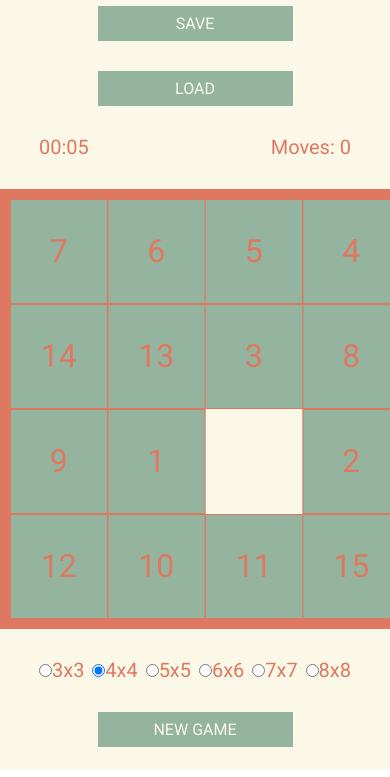
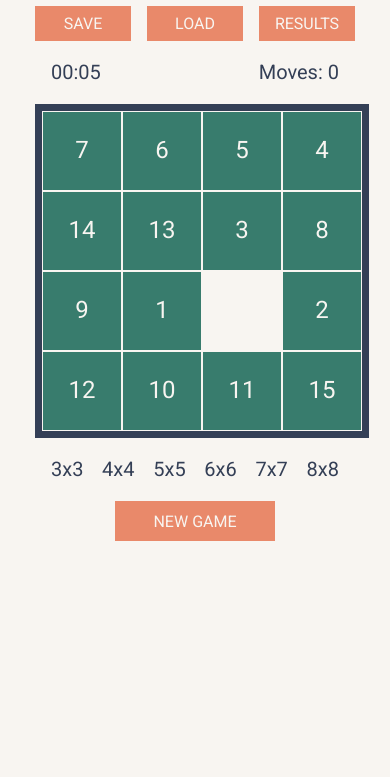
Before and after one commit to Ilichhh/rs-stage-1, a website built with webpack: page gem-puzzle/src/index.html in a window 390 px wide. Shown: the part 74-851 px from the top of the page. Built offline with nearby package versions, Linux system fonts and the light colour scheme.

Commit message:
feat: add responsive, redesign

```diff
--- a/gem-puzzle/src/index.js
+++ b/gem-puzzle/src/index.js
@@ -26,8 +26,11 @@ window.addEventListener('DOMContentLoaded', () => {
     <main class="container">
       <h1 class="header">Gem Puzzle</h1>
       <button class="button sound-button">${volumeOn}</button>
-      <button class="button save">SAVE</button>
-      <button class="button load">LOAD</button>
+      <div class="buttons-wrapper">
+        <button class="button save">SAVE</button>
+        <button class="button load">LOAD</button>
+        <button class="button load">RESULTS</button>
+      </div>
       <div class="stats-wrapper">
         <span class="time">00:00</span>
         <span class="moves">Moves: ${state.moves}</span>
@@ -248,6 +251,8 @@ window.addEventListener('DOMContentLoaded', () => {
 
   sizeOptions.addEventListener('click', (e) => {
     const size = +e.target.value;
+    // console.log(e.target)
+    // e.target.label.classlist.add('.size_checked');
     if (size) {
       generateField(size);
       startNewGame(state.countItems);
--- a/gem-puzzle/src/styles/_style.scss
+++ b/gem-puzzle/src/styles/_style.scss
@@ -1,7 +1,7 @@
 html {
   height: 100%;
-  background: linear-gradient(#FCF8E8, #FCF8E8) center center/cover no-repeat;
-  color: #DF7861;
+  background: #F8F5F1;
+  color: #343F56;
   user-select: none;
   font-family: 'Roboto';
   font-style: normal;
@@ -9,24 +9,33 @@ html {
   font-size: 16px;
 }
 
+svg {
+  width: 30px;
+  height: 30px;
+}
+
 .container {
   margin: 0 auto;
-  max-width: 420px;
+  max-width: 414px;
   text-align: center;
-}
-
-.header {
+  @media (max-width: 420px) {
+    max-width: 320px;
+  }
 }
 
 .field {
   position: relative;
   width: 100%;
-  max-width: 420px;
-  height: 420px;
-  margin-top: 30px;
-  margin-bottom: 30px;
-  border: 10px solid #DF7861;
-  background-color: #FCF8E8;
+  max-width: 414px;
+  height: 414px;
+  margin-top: 20px;
+  margin-bottom: 20px;
+  border: 7px solid #343F56;
+  background-color: #F8F5F1;
+  @media (max-width: 420px) {
+    max-width: 320px;
+    height: 320px;
+  }
 }
 
 .piece {
@@ -35,26 +44,37 @@ html {
   left: 0;
   width: 25%;
   height: 25%;
-  border: 1px solid #DF7861;
-  background-color: #94B49F;
-  color: #DF7861;
+  border: 1px solid #F8F5F1;
+  background-color: #387C6D;
+  color: #F8F5F1;
   cursor: pointer;
   transition: .3s all;
   font-size: 32px;
   &:last-child {
     display: none;
   }
+  @media (max-width: 420px) {
+    font-size: 24px;
+  }
+}
+
+.buttons-wrapper {
+  display: flex;
+  justify-content: space-between;
+  margin-bottom: 20px;
 }
 
 .button {
-  width: 50%;
+  width: 30%;
   height: 35px;
   padding-top: 4px;
-  margin-bottom: 30px;
   border: none;
   cursor: pointer;
-  background-color: #94B49F;
-  color: #FCF8E8;
+  background-color: #E9896A;
+  color: #F8F5F1;
+  &:hover {
+    background-color: #387C6D;
+  }
 }
 
 .sound-button {
@@ -64,27 +84,38 @@ html {
   width: 30px;
   height: 30px;
   background-color: transparent;
+  &:hover {
+    background-color: #F8F5F1;
+  }
+}
+
+.shuffle {
+  width: 50%;
+  height: 40px;
 }
 
 .size-wrapper, .stats-wrapper {
-  width: 80%;
+  width: 90%;
   display: flex;
   justify-content: space-between;
-  margin: 0 auto 30px;
+  margin: 0 auto 20px;
   font-size: 20px;
 }
 
 .size {
   cursor: pointer;
+  &:hover {
+    color: #FA7070;
+  }
+  &_checked {
+    color: #FA7070;
+  }
   input {
-    // appearance: none;
+    appearance: none;
     &:checked {
-      color: #FA7070;
+      ~ .size {
+        color: #FA7070;
+      }
     }
   }
 }
-
-svg {
-  width: 30px;
-  height: 30px;
-}
```
